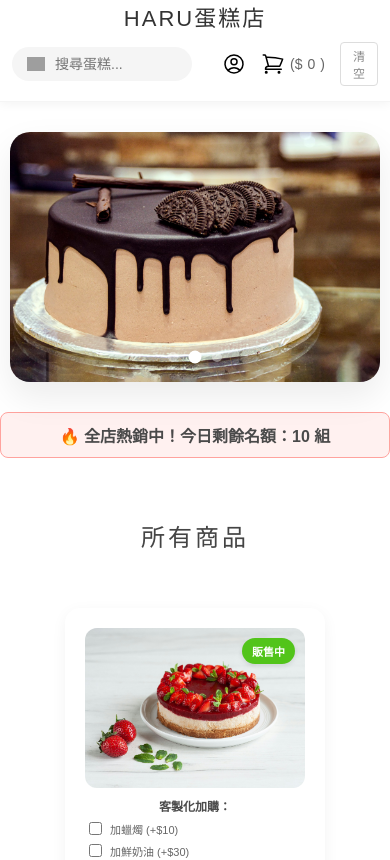
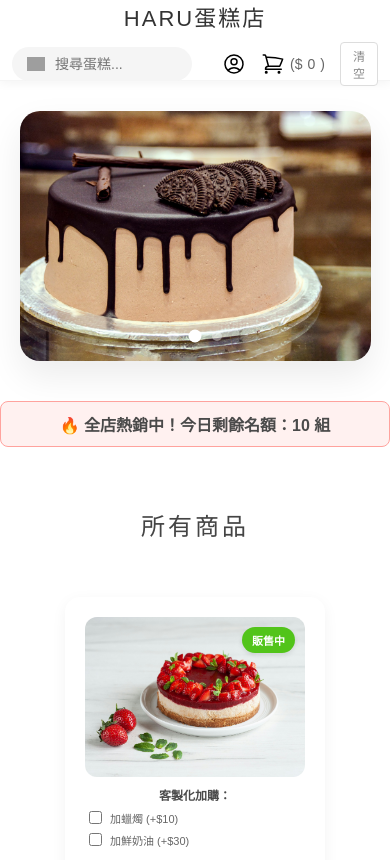
Before and after one commit to zu109520-arch/HARU_Cake_Shop, a React (Vite) app: page / in a window 390 px wide. Shown: the top 860 px of the page. Built offline with nearby package versions, Linux system fonts and the light colour scheme; grey boxes are pictures that could not be loaded.

Commit message:
style: 完美優化手機版 RWD 與視覺置中

```diff
--- a/src/App.css
+++ b/src/App.css
@@ -998,91 +998,59 @@ td:hover .options-container {
    📱 針對手機版 (RWD) 的精細微調
    ========================================= */
 @media (max-width: 600px) {
-    /* 頂部導覽列調整 */
-    .welcome {
-        padding: 0 20px;
-        flex-direction: column;
-        height: auto;
-        padding-bottom: 15px;
+
+  /* ---------------------------------------
+     1. 圖片比例修正 (針對 image_8.png)
+     讓 Banner 圖片在手機上不要被拉長，保持正方形或自然比例
+  --------------------------------------- */
+  .banner-img {
+    object-fit: cover; /* 保持圖片比例填充，切掉多餘部分 */
+    height: 100%;      /* 滿高度 */
+    width: 100%;       /* 滿寬度 */
   }
 
-    .right {
-        margin-top: 10px;
-        gap: 15px;
+  /* 如果妳希望 Banner 在手機上矮一點，看起來比較精緻 */
+  .main-banner {
+    height: 250px !important; /* 強制縮小手機版 Banner 高度 */
   }
 
-    /* 1. 廣告 Banner 比例修正 (讓圖片在手機上維持美感) */
-    .main-banner {
-        height: 250px !important; /* 縮小手機版高度 */
-        width: 95%;
-        margin-bottom: 30px;
-    }
-    .banner-img {
-        object-fit: cover; /* 確保蛋糕不會扁掉 */
+  /* ---------------------------------------
+     2. 配送資訊欄位修正 (針對 image_7.png)
+     讓姓名和電話欄位在手機上「垂直排列」，不要擠在一起
+  --------------------------------------- */
+  /* 找到包住姓名和電話的 input-group (假設 class 是這個) */
+  .form-row {
+    display: flex;
+    flex-direction: column; /* 強制垂直排列 */
+    gap: 10px;              /* 欄位中間給點距離 */
   }
 
-    /* 2. 配送資訊「白色長條」優化：縮短並置中 */
-    .shipping-form {
-        padding: 20px 10px; /* 縮小外層容器內距 */
+  /* 讓每個輸入框佔滿寬度 */
+  .form-row input {
+    width: 100% !important;
+    box-sizing: border-box; /* 確保 padding 不會撐破寬度 */
   }
 
-    .shipping-form input,
-    .form-group input {
-        /* 縮短寬度至 85%，預留左右呼吸空間 */
-        width: 85% !important;
-        margin: 0 auto 10px auto; /* 水平置中並給下方間距 */
-        display: block;          /* 強制置中生效 */
-        box-sizing: border-box;
+  /* ---------------------------------------
+     3. 最底部名字修正 (針對 image_6.png)
+     讓 Footer 文字變小、置中，增加呼吸空間
+  --------------------------------------- */
+  .footer {
+    padding: 30px 15px !important; /* 縮小上下內距 */
+    text-align: center;            /* 所有文字置中 */
   }
 
-    .form-group label {
-        width: 85%;
-        margin: 0 auto 5px auto; /* 標題跟著輸入框一起置中 */
-        display: block;
-        text-align: left;
-        padding-left: 5px;
-        font-size: 13px;
+  /* 讓三塊資訊在手機上垂直堆疊 */
+  .footer-content {
+    flex-direction: column;
+    gap: 20px;
   }
 
-    /* 姓名與電話垂直排列 */
-    .form-row {
-        flex-direction: column;
-        align-items: center;
-        gap: 0;
-    }
-
-    /* 3. 頁尾 Footer 優化 */
-    .footer {
-        padding: 30px 15px !important;
-        text-align: center;
-    }
-
-    .footer-content {
-        flex-direction: column;
-        gap: 25px;
-    }
-
-    .footer-section {
-        width: 100%;
-        text-align: center;
-    }
-
-    /* 針對底部名字的微調 (image_6.png) */
-    .footer-bottom {
-        padding: 15px 0;
-    }
-
+  /* 針對妳的名字（假設在 footer-bottom p） */
   .footer-bottom p {
-        font-size: 11px !important;
-        letter-spacing: 1px;
-        padding: 0 20px;
-        color: #9e9e9e;
-    }
-
-    /* 商品列表在手機上滑動效果 */
-    #product-list {
-        display: block;
-        overflow-x: auto;
-        padding: 10px;
+    font-size: 12px !important;    /* 字體變小，看起來優雅點 */
+    line-height: 1.6;
+    color: #888;
+    margin: 10px 0;
   }
 }
```
Lines whose indentation alone changed are shown as unchanged.
